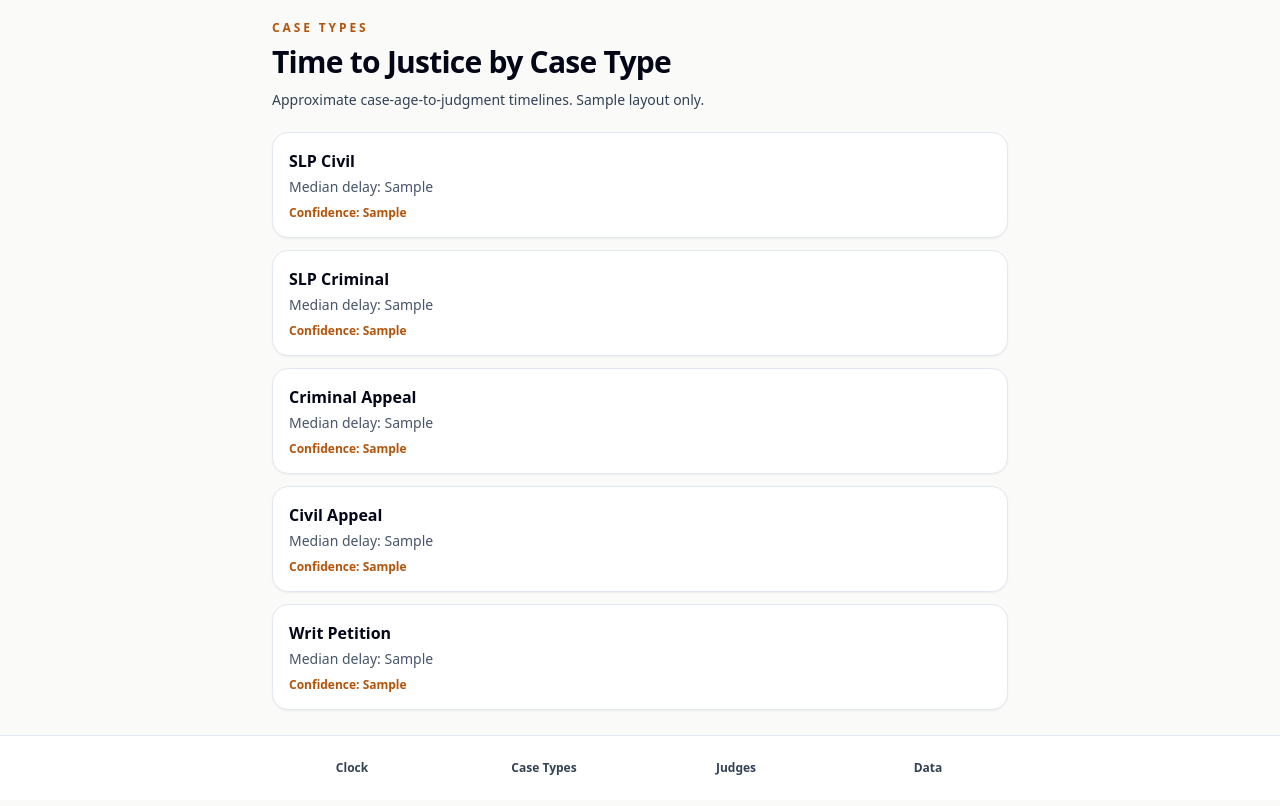
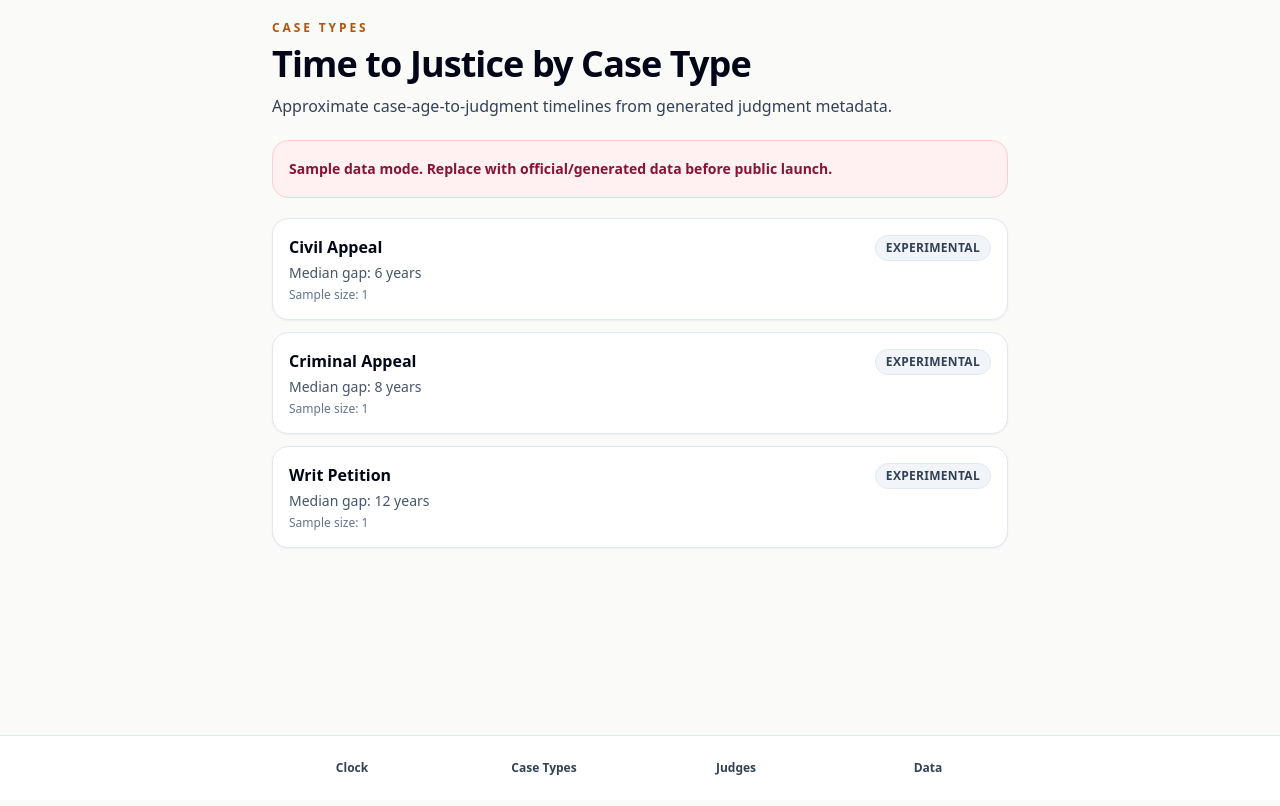
Before and after one commit to publicinteresttechnologies/justice-clock-india, a Next.js app: page /case-types in a window 1280 px wide. Built offline with nearby package versions, Linux system fonts and the light colour scheme.

Commit message:
Wire case type listing to generated data

```diff
--- a/src/app/case-types/page.tsx
+++ b/src/app/case-types/page.tsx
@@ -1,48 +1,43 @@
 import Link from "next/link";
-
-const sampleCaseTypes = [
-  "SLP Civil",
-  "SLP Criminal",
-  "Criminal Appeal",
-  "Civil Appeal",
-  "Writ Petition",
-];
+import { ConfidenceBadge } from "@/components/ConfidenceBadge";
+import { SampleDataWarning } from "@/components/SampleDataWarning";
+import { SectionHeader } from "@/components/SectionHeader";
+import { caseTypes, formatYears } from "@/lib/data";
 
 export default function CaseTypesPage() {
+  const hasSampleData = caseTypes.some((caseType) => caseType.sample);
+
   return (
     <div className="space-y-5">
-      <header>
-        <p className="text-xs font-bold uppercase tracking-[0.24em] text-amber-700">
-          Case Types
-        </p>
-        <h1 className="mt-2 text-3xl font-black tracking-tight">
-          Time to Justice by Case Type
-        </h1>
-        <p className="mt-2 text-sm leading-6 text-slate-700">
-          Approximate case-age-to-judgment timelines. Sample layout only.
-        </p>
-      </header>
+      <SectionHeader
+        eyebrow="Case Types"
+        title="Time to Justice by Case Type"
+        description="Approximate case-age-to-judgment timelines from generated judgment metadata."
+      />
+
+      {hasSampleData ? <SampleDataWarning /> : null}
 
       <div className="grid gap-3">
-        {sampleCaseTypes.map((caseType) => {
-          const slug = caseType.toLowerCase().replaceAll(" ", "-");
-
-          return (
+        {caseTypes.map((caseType) => (
           <Link
-              key={caseType}
-              href={`/case-types/${slug}`}
+            key={caseType.slug}
+            href={`/case-types/${caseType.slug}`}
             className="rounded-2xl border border-slate-200 bg-white p-4 shadow-sm"
           >
-              <p className="font-bold">{caseType}</p>
+            <div className="flex items-start justify-between gap-3">
+              <div>
+                <p className="font-bold">{caseType.caseType}</p>
                 <p className="mt-1 text-sm text-slate-600">
-                Median delay: Sample
+                  Median gap: {formatYears(caseType.medianCaseAgeYears)}
                 </p>
-              <p className="mt-2 text-xs font-semibold text-amber-700">
-                Confidence: Sample
+                <p className="mt-1 text-xs text-slate-500">
+                  Sample size: {caseType.sampleSize}
                 </p>
+              </div>
+              <ConfidenceBadge level={caseType.confidence} />
+            </div>
           </Link>
-          );
-        })}
+        ))}
       </div>
     </div>
   );
```
Lines whose indentation alone changed are shown as unchanged.
